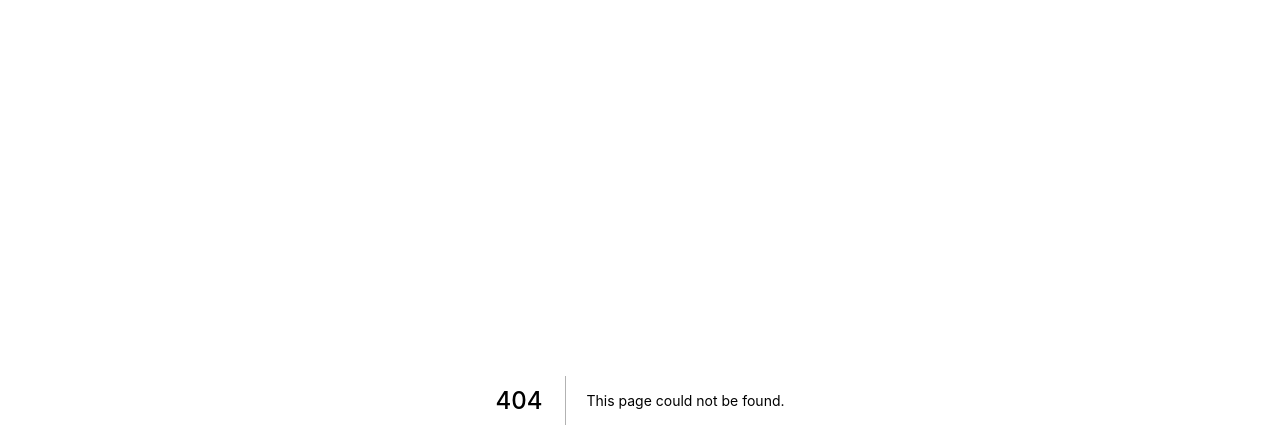
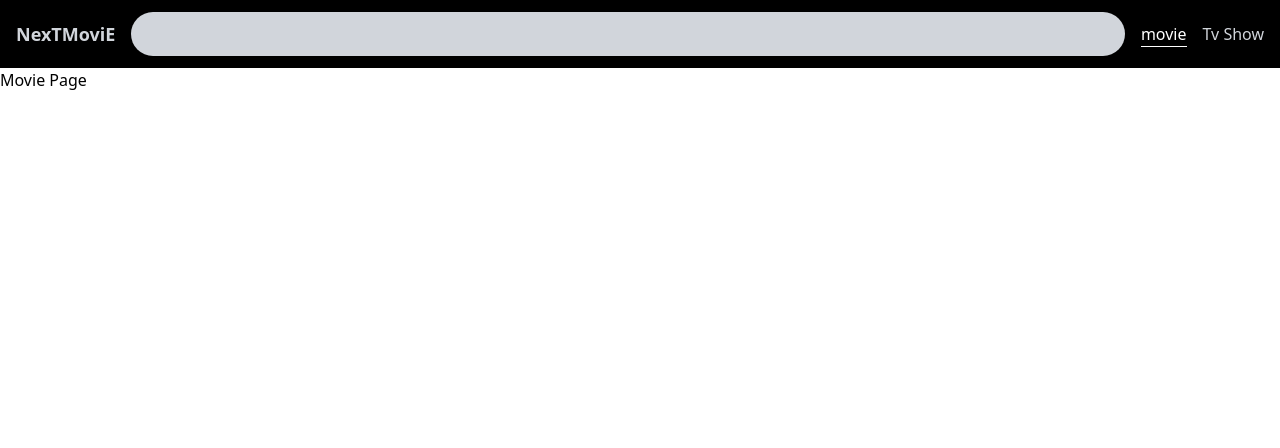
Before and after one commit to minhanPark/next-movie, a Next.js app: page /movie in a window 1280 px wide. Before the commit this address had no page. Shown: the top 448 px of the page. Built offline with nearby package versions, Linux system fonts and the light colour scheme.

Commit message:
add header(active link, page routing setting, search bar)

```diff
--- /dev/null
+++ b/components/header.js
@@ -0,0 +1,56 @@
+import { useState } from "react";
+import Link from "next/link";
+import { useRouter } from "next/router";
+
+const Header = () => {
+  const [searchValue, setSearchValue] = useState("");
+  const router = useRouter();
+  return (
+    <div className="bg-black px-4 flex flex-col sm:flex-row">
+      <div className="flex align-center items-center flex-auto py-3">
+        <span className="text-gray-300 font-bold text-sm sm:text-lg mr-4">
+          <Link href="/">
+            <a>NexTMoviE</a>
+          </Link>
+        </span>
+        <form className="flex-auto">
+          <input
+            type="text"
+            name="searchValue"
+            value={searchValue}
+            onChange={(e) => setSearchValue(e.target.value)}
+            className=" w-full rounded-full py-2 px-3 text-sm sm:text-lg focus:outline-none bg-gray-300"
+          />
+        </form>
+      </div>
+      <div className="pb-3 sm:py-3 flex justify-center items-center">
+        <ul className="text-gray-300 flex justify-center items-center">
+          <li
+            className={`mx-4 cursor-pointer ${
+              router.pathname === "/movie"
+                ? "border-white border-solid border-b text-white"
+                : ""
+            }`}
+          >
+            <Link href="/movie">
+              <a>movie</a>
+            </Link>
+          </li>
+          <li
+            className={` ${
+              router.pathname === "/tv"
+                ? "border-white border-solid border-b text-white"
+                : ""
+            }`}
+          >
+            <Link href="/tv">
+              <a>Tv Show</a>
+            </Link>
+          </li>
+        </ul>
+      </div>
+    </div>
+  );
+};
+
+export default Header;
--- a/pages/_app.js
+++ /dev/null
@@ -1,7 +0,0 @@
-import "../styles/globals.css";
-
-function MyApp({ Component, pageProps }) {
-  return <Component {...pageProps} />;
-}
-
-export default MyApp;
--- /dev/null
+++ b/pages/_app.jsx
@@ -0,0 +1,13 @@
+import Header from "../components/header";
+import "../styles/globals.css";
+
+function MyApp({ Component, pageProps }) {
+  return (
+    <>
+      <Header />
+      <Component {...pageProps} />
+    </>
+  );
+}
+
+export default MyApp;
--- /dev/null
+++ b/pages/movie.jsx
@@ -0,0 +1,5 @@
+const Movie = () => {
+  return <div>Movie Page</div>;
+};
+
+export default Movie;
--- /dev/null
+++ b/pages/tv.jsx
@@ -0,0 +1,5 @@
+const Tv = () => {
+  return <div>Tv Page</div>;
+};
+
+export default Tv;
```
Also changed, not shown: pages/index.jsx (renamed from pages/index.js).
